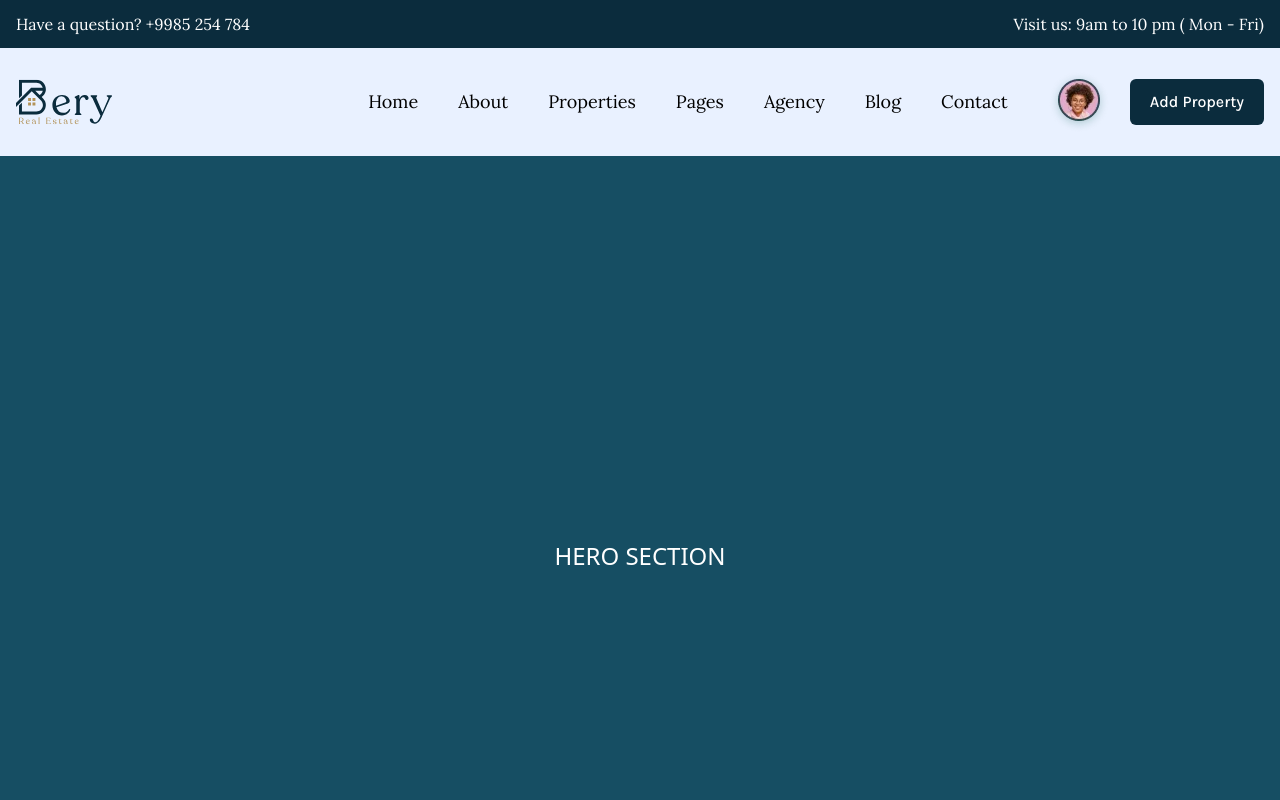
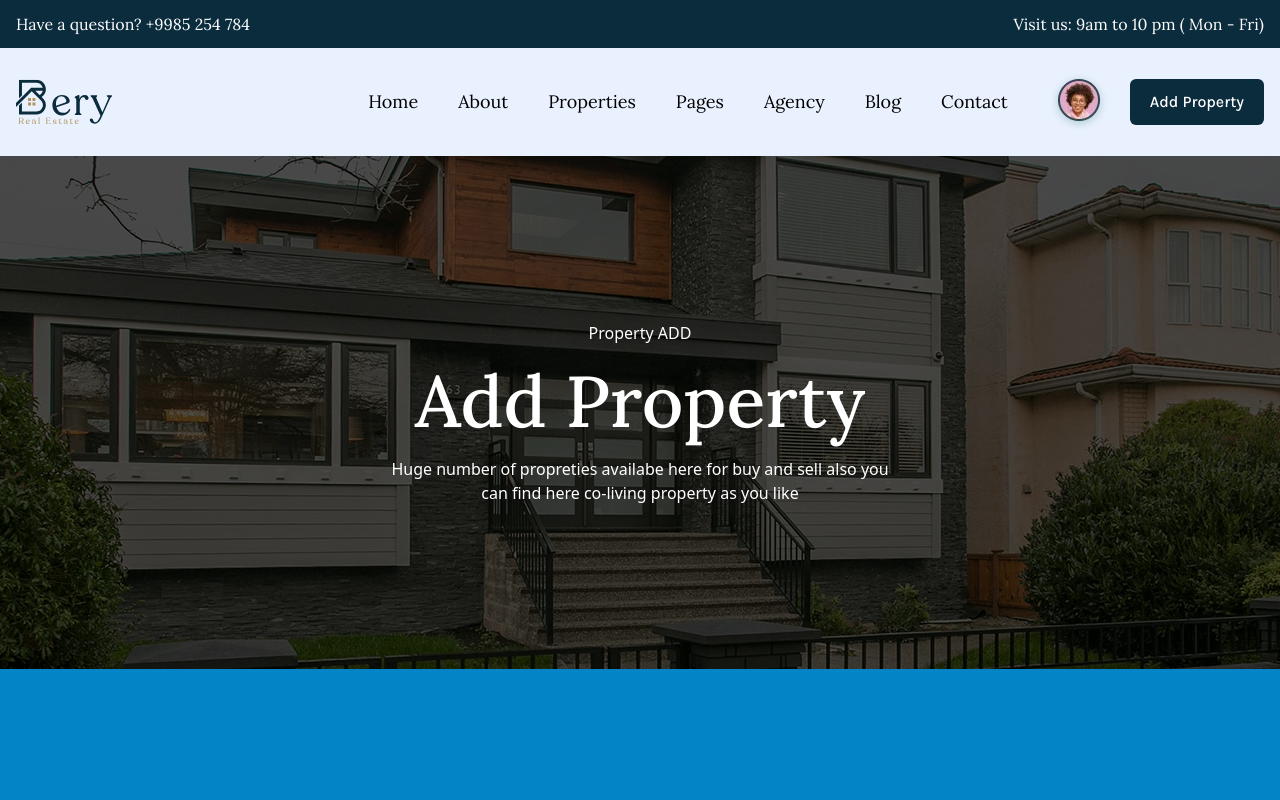
Before and after one commit to usman-FE/bery-add-property, a website: page index.html in a window 1280 px wide. Shown: the top 800 px of the page. Drawn offline with nearby package versions, Linux system fonts and the light colour scheme.

Commit message:
Built Hero Section

```diff
--- a/index.html
+++ b/index.html
@@ -39,7 +39,7 @@
           </div>
         </div>
       </div>
-      <!-- STICKY HEADER -->
+      <!-- STICKY HEADER START -->
       <header
         class="relative bg-[#E9F1FF] lg:py-5 z-10 top-0 font-['Karla'] text-base"
         x-ref="header"
@@ -989,13 +989,37 @@
           </div>
         </div>
       </header>
-      <!-- HERO SECTION -->
+      <!-- STICKY HEADER END -->
+      <!-- HERO SECTION START-->
       <section
-        class="text-center flex items-center justify-center h-screen w-full text-white bg-cyan-900 text-2xl shadow-sm"
-        id="heroSection"
+        class="bg-no-repeat bg-center bg-cover bg-[#FFF6F0] h-[350px] lg:h-[513px] flex flex-wrap items-center relative before:absolute before:inset-0 before:content-[''] before:bg-[#000000] before:opacity-[70%] bg-[url('../images/bg-hero.webp')]"
       >
-        <h1>HERO SECTION</h1>
+        <div class="container mx-auto px-4">
+          <div class="h-full w-full">
+            <!-- HERO TEXT BOX -->
+            <div
+              class="max-w-[700px] mx-auto text-center text-white relative z-10"
+            >
+              <!-- HERO CAPTION -->
+              <div class="mb-5">
+                <span class="text-base block">Property ADD</span>
+              </div>
+              <!-- HERO HEADING -->
+              <h1
+                class="font-['Lora'] text-3xl sm:text-5xl md:text-6xl lg:text-5xl leading-tight xl:text-7xl font-medium"
+              >
+                Add Property
+              </h1>
+              <!-- HERO DESCRIPTION -->
+              <p class="text-base mt-5 max-w-[500px] mx-auto text-center">
+                Huge number of propreties availabe here for buy and sell also
+                you can find here co-living property as you like
+              </p>
+            </div>
+          </div>
+        </div>
       </section>
+      <!-- HERO SECTION END-->
       <!-- SECTION 2 -->
       <section
         class="text-center flex items-center justify-center h-screen w-full text-white bg-sky-600 text-2xl shadow-sm"
```
Also changed, not shown: dist/main.css, images/bg-hero.webp (added).
